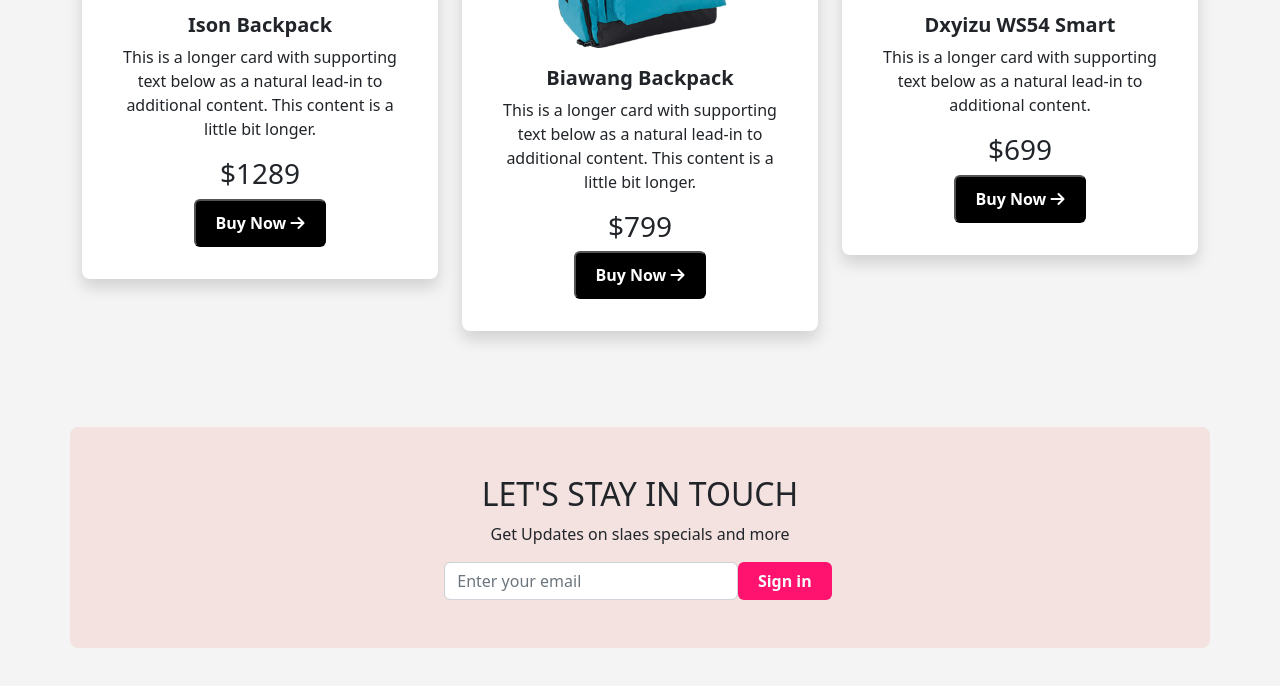
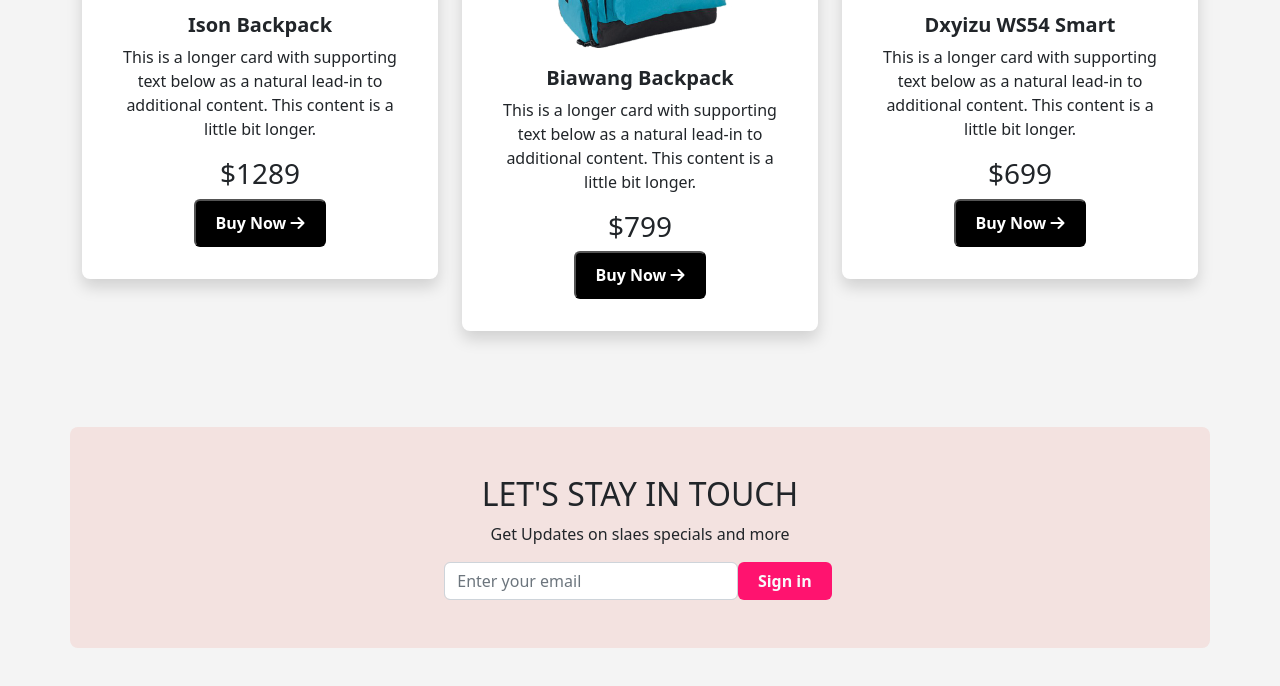
Before and after one commit to xbayazid/panda-commerce, a plain HTML site: page index.html in a window 1280 px wide. Shown: the part 1818-2504 px from the top of the page. Drawn offline with nearby package versions, Linux system fonts and the light colour scheme.

Commit message:
fully complete

```diff
--- a/index.html
+++ b/index.html
@@ -212,7 +212,7 @@
                     <img src="images/bags/bag-3.png" class="card-img-top" alt="...">
                     <div class="card-body text-center">
                       <h5 class="card-title fw-bold">Dxyizu WS54 Smart</h5>
-                      <p class="card-text">This is a longer card with supporting text below as a natural lead-in to additional content.</p>
+                      <p class="card-text">This is a longer card with supporting text below as a natural lead-in to additional content. This content is a little bit longer.</p>
                       <h3>$699</h3>
                       <button class="categories-btn text-white fw-semibold rounded-2">Buy Now <i class="fa-solid fa-arrow-right"></i></button>
                     </div>
```
